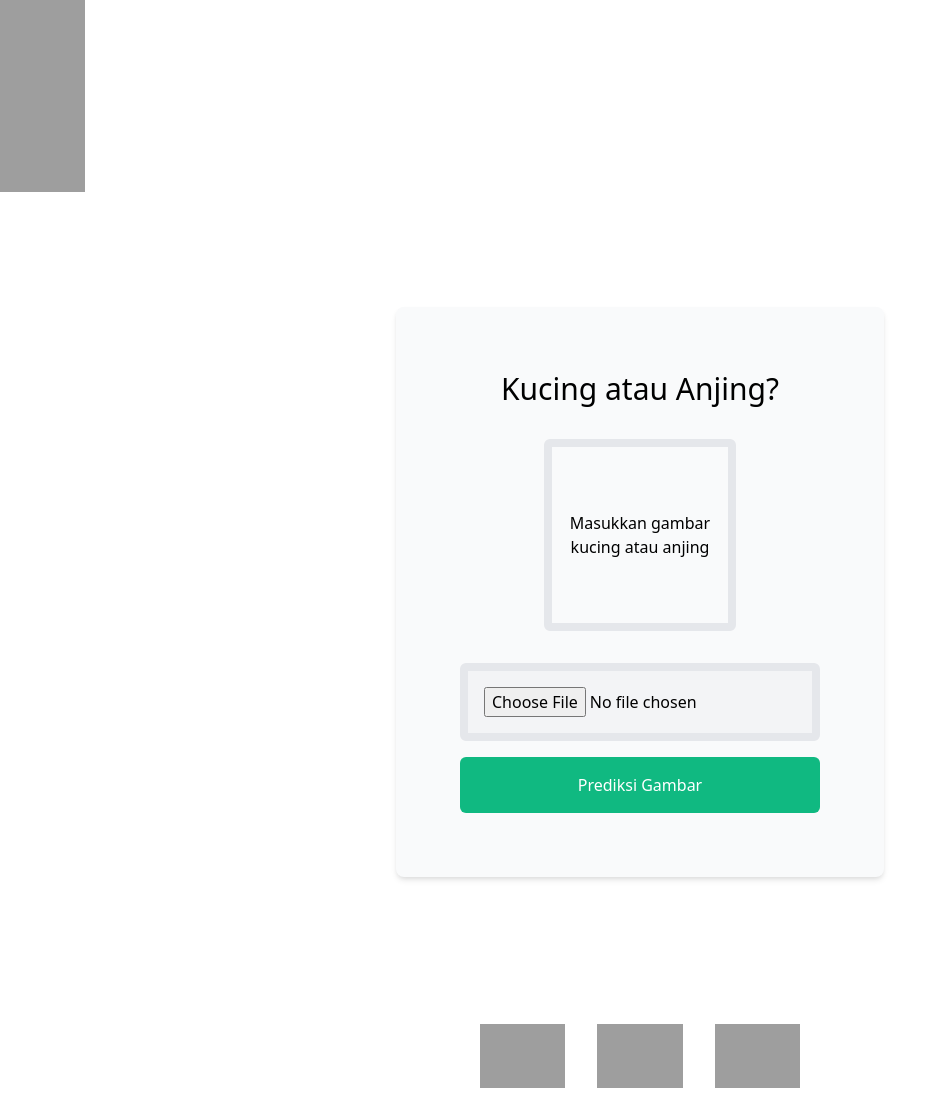
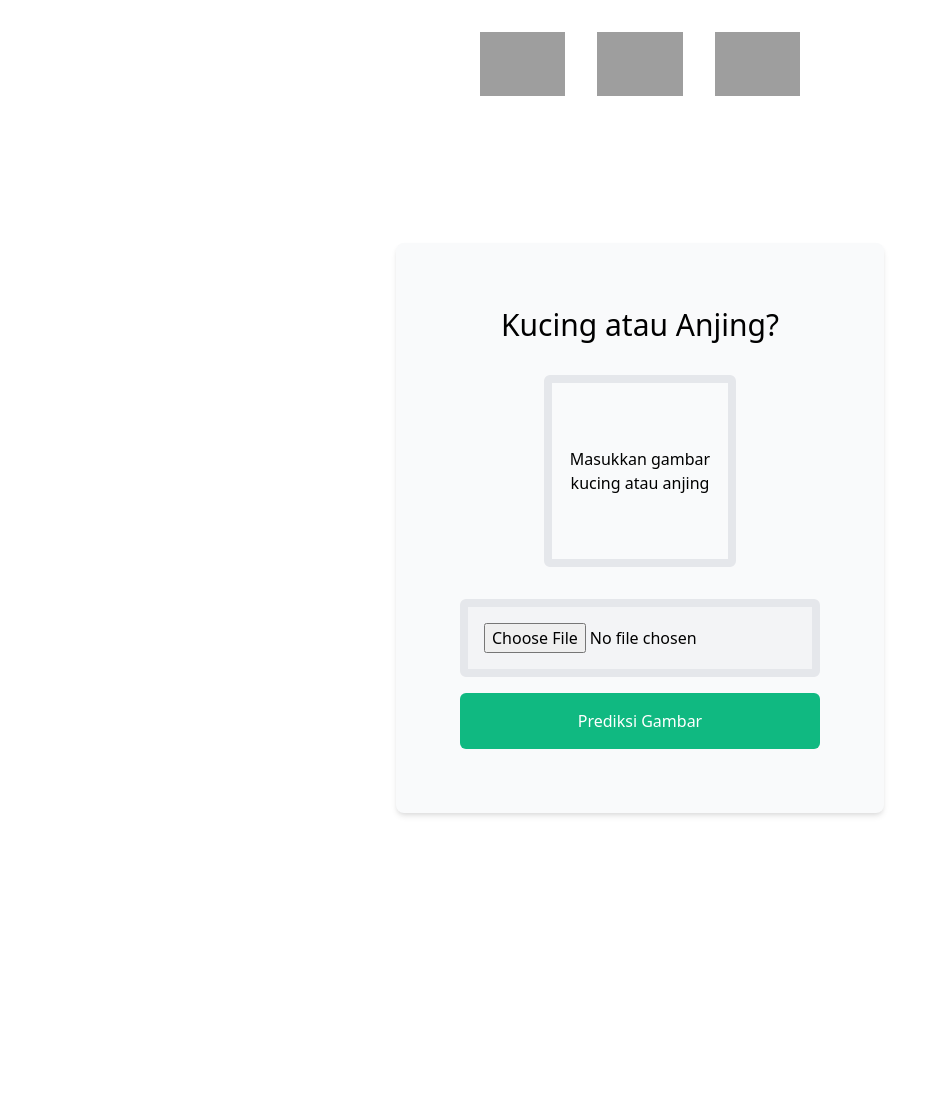
Before and after one commit to anandanug/catdog-classification, a Flask app: page / in a window 1280 px wide. Shown: the whole page, without its empty margins (0-947 px from the left). After the commit the page ends 816 px from the top, so only its background shows below. Run offline with Flask 2, Linux system fonts and the light colour scheme; grey boxes are pictures that could not be loaded.

Commit message:
Update index.html

```diff
--- a/templates/index.html
+++ b/templates/index.html
@@ -10,7 +10,8 @@
         />
         <title>Kucing atau Anjing</title>
     </head>
-    <img
+    <header class="flex gap-x-8 justify-center items-center h-32 bg-white">
+            <img
                 class="h-16"
                 src="http://www.dikti.go.id/microcredential-ai/assets/1.png"
                 alt="logo-dts"
@@ -25,6 +26,7 @@
                 src="http://www.dikti.go.id/microcredential-ai/assets/2.png"
                 alt=""
             />
+        </header>
     <body>
         <section
             class="
@@ -100,22 +102,5 @@
                 </form>
             </main>
         </section>
-        <footer class="flex gap-x-8 justify-center items-center h-32 bg-white">
-            <img
-                class="h-16"
-                src="http://www.dikti.go.id/microcredential-ai/assets/1.png"
-                alt="logo-dts"
-            />
-            <img
-                class="h-16"
-                src="http://www.dikti.go.id/microcredential-ai/assets/kampus-merdeka.png"
-                alt=""
-            />
-            <img
-                class="h-16"
-                src="http://www.dikti.go.id/microcredential-ai/assets/2.png"
-                alt=""
-            />
-        </footer>
     </body>
 </html>
```
